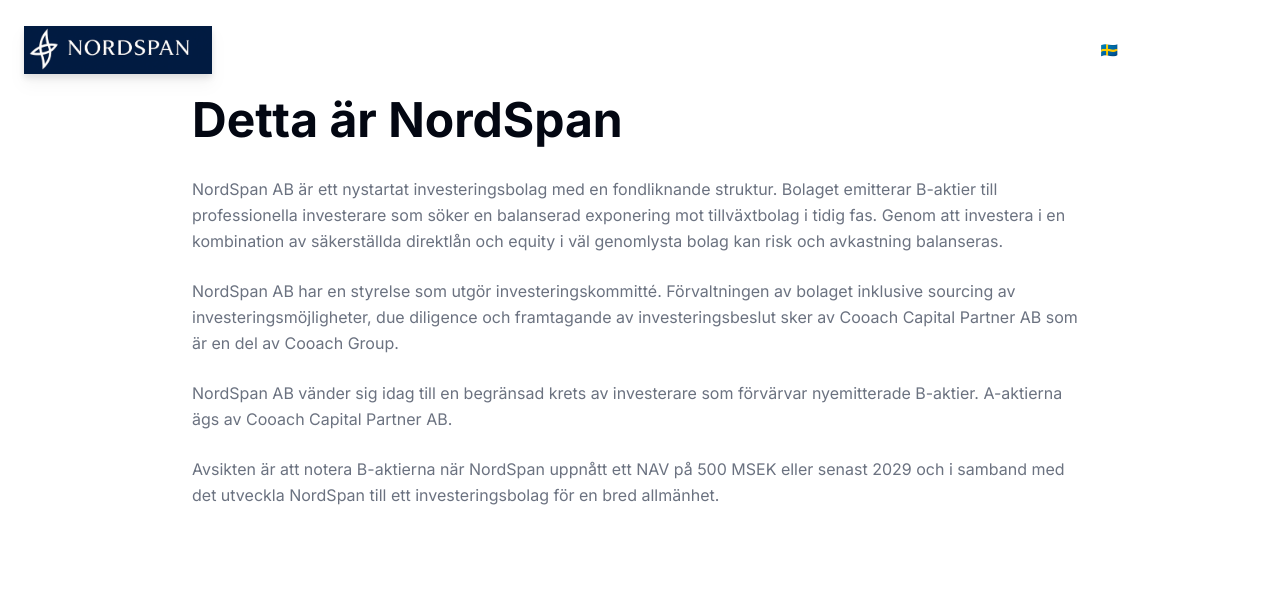
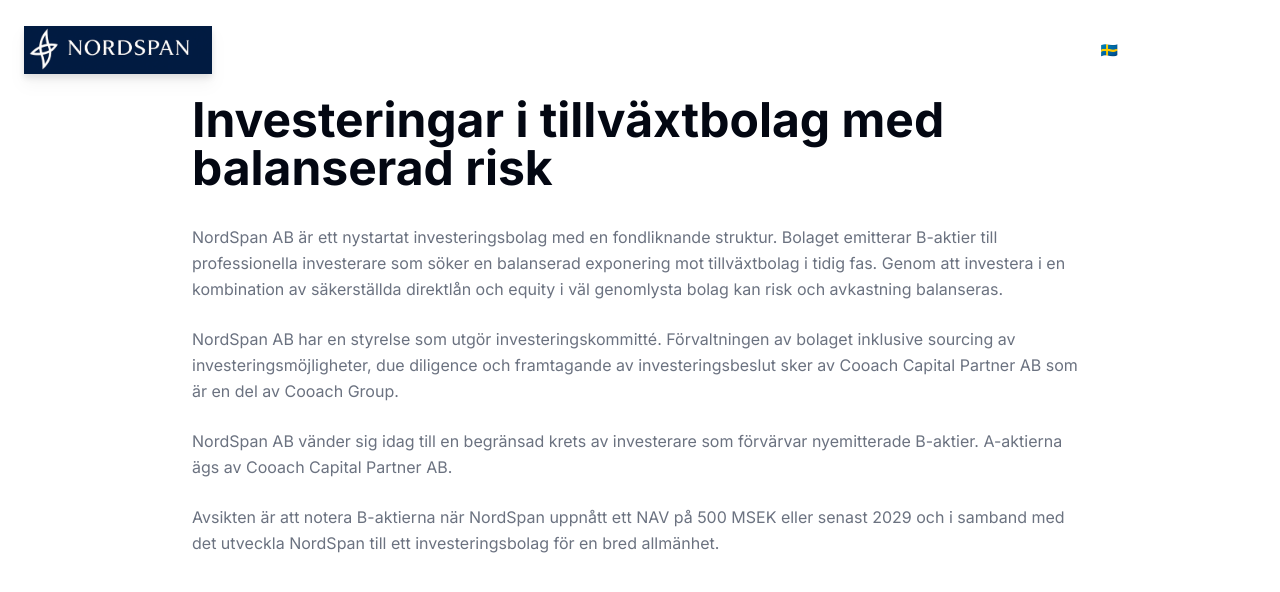
Before and after one commit to C-FMorand/nordspan, a React (Vite) app: page /about in a window 1280 px wide. Shown: the top 592 px of the page. Built offline with nearby package versions, Linux system fonts and the light colour scheme.

Commit message:
Update hero title
Update the Swedish hero title to "Investeringar i tillväxtbolag med balanserad risk".

```diff
--- a/src/contexts/LanguageContext.tsx
+++ b/src/contexts/LanguageContext.tsx
@@ -27,7 +27,7 @@ const translations = {
     'hero.cta.learn': 'Detta är NordSpan',
 
     // About Page
-    'about.page.title': 'Detta är NordSpan',
+    'about.page.title': 'Investeringar i tillväxtbolag med balanserad risk',
     'about.page.paragraph1': 'NordSpan AB är ett nystartat investeringsbolag med en fondliknande struktur. Bolaget emitterar B-aktier till professionella investerare som söker en balanserad exponering mot tillväxtbolag i tidig fas. Genom att investera i en kombination av säkerställda direktlån och equity i väl genomlysta bolag kan risk och avkastning balanseras.',
     'about.page.paragraph2': 'NordSpan AB har en styrelse som utgör investeringskommitté. Förvaltningen av bolaget inklusive sourcing av investeringsmöjligheter, due diligence och framtagande av investeringsbeslut sker av Cooach Capital Partner AB som är en del av Cooach Group.',
     'about.page.paragraph3': 'NordSpan AB vänder sig idag till en begränsad krets av investerare som förvärvar nyemitterade B-aktier. A-aktierna ägs av Cooach Capital Partner AB.',
```
